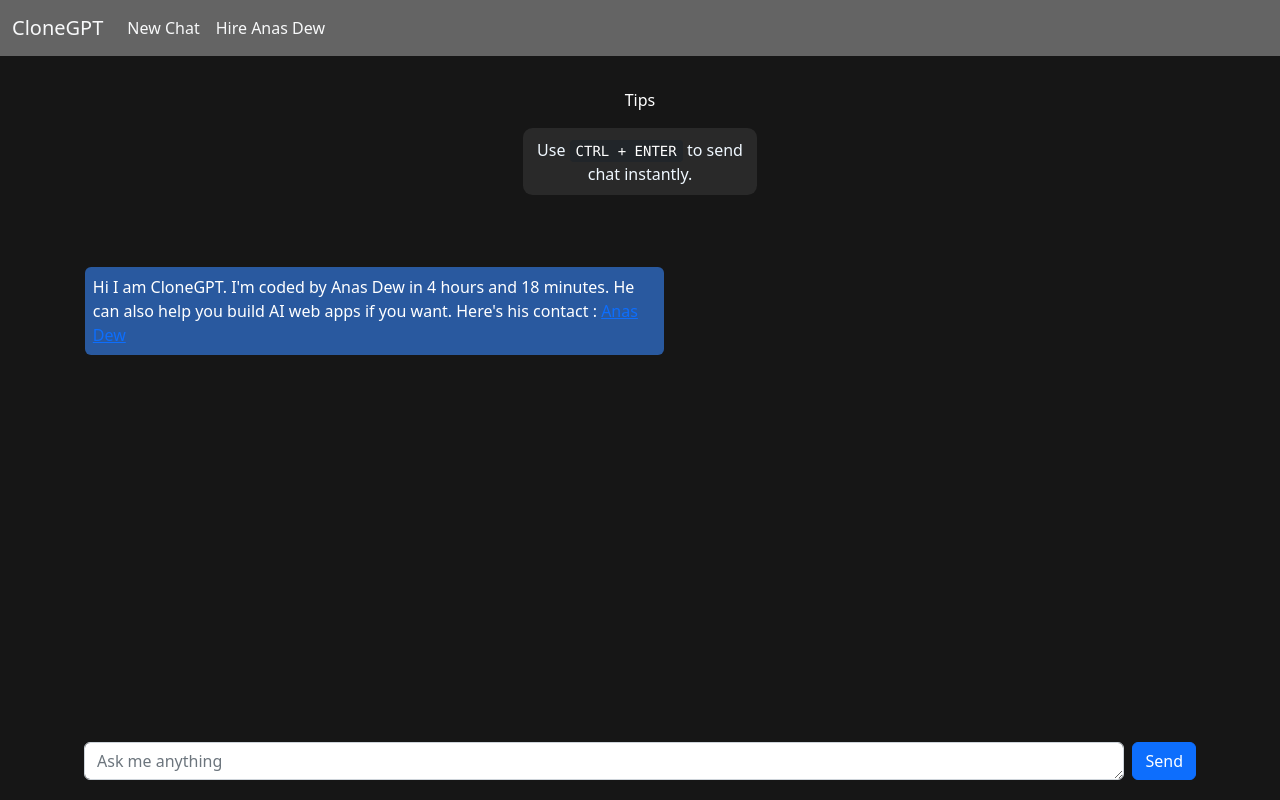
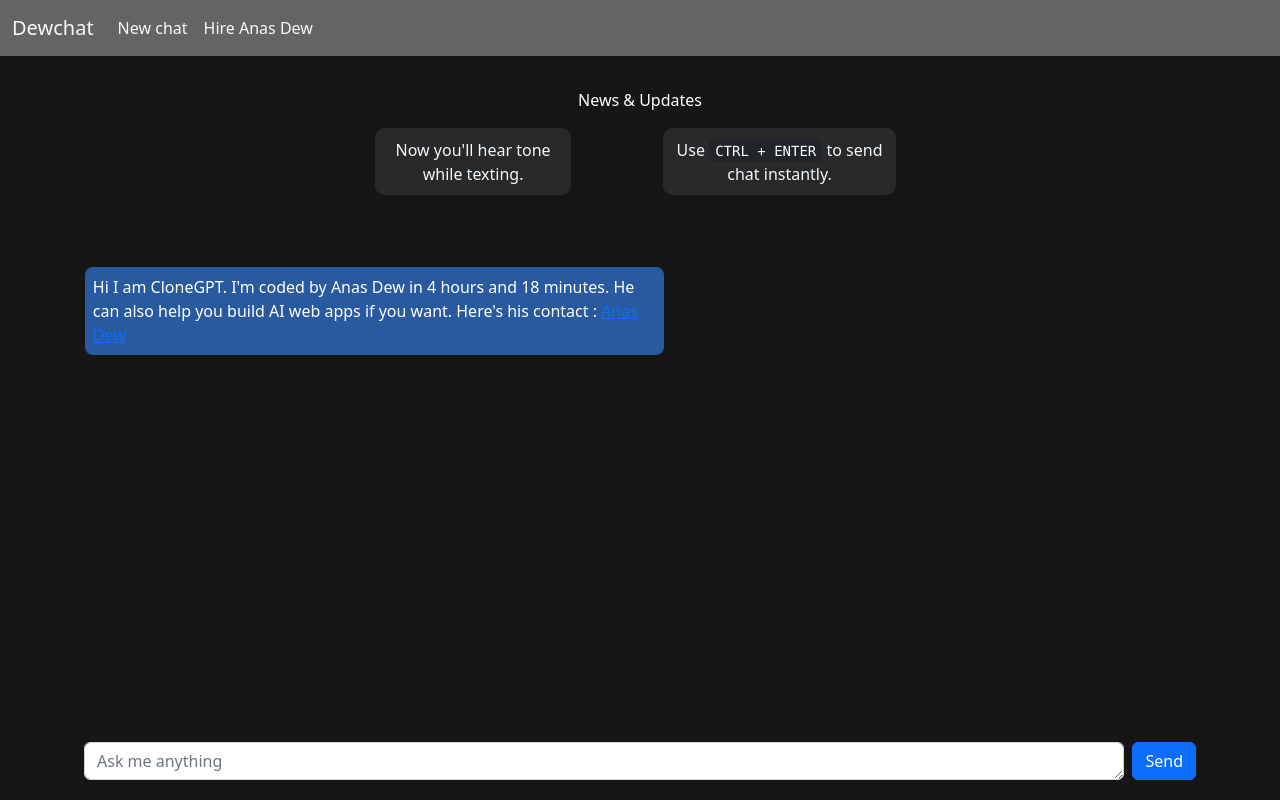
Before and after one commit to Anas-Dew/chatgpt-clone, a React (Create React App) app: page /chat in a window 1280 px wide. Built offline with nearby package versions, Linux system fonts and the light colour scheme.

Commit message:
chat tones and commands

```diff
--- a/public/index.html
+++ b/public/index.html
@@ -15,11 +15,11 @@
   <link rel="icon" href="%PUBLIC_URL%/favicon.ico" />
   <meta name="viewport" content="width=device-width, initial-scale=1" />
   <meta name="theme-color" content="#217b82" />
-  <meta name="description" content="A ChatGPT Clone made by Anas Dew." />
+  <meta name="description" content="Dewchat is an AI Chatbot that is made for fun, knowledge, casual chat and a lot more you can imagine. Made by Anas Dew (Anas Raza)" />
   <link rel="apple-touch-icon" href="%PUBLIC_URL%/logo192.png" />
 
   <link rel="manifest" href="%PUBLIC_URL%/manifest.json" />
-  <title>CloneGPT - A ChatGPT Clone by Anas Dew</title>
+  <title>Dewchat - Your AI Friend</title>
 </head>
 
 <body>
--- a/src/App.js
+++ b/src/App.js
@@ -4,10 +4,15 @@ import Navbar from './components/Navbar';
 import { BrowserRouter as Router, Route, Routes } from 'react-router-dom'
 import Tips from './components/Tips'
 function App() {
+  if (localStorage.getItem('theme') === "dark") {
+    console.log("dark mode");
+  } else {
+    console.log("nope");
+  }
   return (
     <>
       <Router>
-        <Navbar heading="CloneGPT"/>
+        <Navbar heading="Dewchat"/>
         <Tips/>
         <Routes>
           <Route exact path='/' element={<Chat/>}></Route>
--- a/src/components/Chat.js
+++ b/src/components/Chat.js
@@ -1,23 +1,30 @@
 import React, { useRef, useState } from 'react'
 /* eslint-disable */
+import userChatTone from "../text-sent.wav"
+import aiChatTone from "../text-got.wav"
 const Chat = () => {
     const audioSendRef = useRef(null);
     const audioGotRef = useRef(null);
-    const [AIChat, setAIChat] = useState('AI is typing...')
     const AddToChat = () => {
         let chatBox = document.getElementById('chat-box');
         let currentText = document.getElementById('chat-input').value
         if (currentText.length <= 0) {
             audioGotRef.current.play()
-            chatBox.innerHTML = chatBox.innerHTML + "<div id='chat-pop' class='p-2 m-4 bg-primary text-white rounded'>You input is empty. Feel free to ask me anything.</div>"
-        } else {
+            chatBox.innerHTML = chatBox.innerHTML + "<div id='chat-pop' class='p-2 m-4 bg-primary text-white rounded-3'>You input is empty. Feel free to ask me anything.</div>"
+        } else if (currentText == "/dark") {
+            localStorage.setItem("theme", "dark")
+            SendChat("I see where your thoughts are going 😁.")
+            window.scrollTo(0,10000)
+            setTimeout(()=> {window.location.reload()}, 3000)
+        }
+        else {
             audioSendRef.current.play()
-            chatBox.innerHTML = chatBox.innerHTML + `<div id='chat-pop' style='background-color:#217b82 !important' class='slide-top align-self-end text-end p-2 m-1 text-white rounded'></div>`
+            chatBox.innerHTML = chatBox.innerHTML + `<div id='chat-pop' style='background-color:#217b82 !important' class='slide-top align-self-end text-end p-2 m-1 text-white rounded-3'></div>`
             chatBox.lastChild.textContent = currentText
             window.scrollTo(0,10000)
             document.getElementById('chat-input').value = ""
             setTimeout(() => {
-                SendChat()
+                SendChat('Dewbot is typing...')
                 window.scrollTo(0,10000)
             }, 1000)
             // setAIChat('...')
@@ -27,14 +34,14 @@ const Chat = () => {
     const ClearChat = () => {
         let chatBox = document.getElementById('chat-box');
         document.getElementById('chat-input').value = ""
-        chatBox.innerHTML = "<div id='chat-pop' style='background-color:#29599f !important' class='p-2 m-4 text-white rounded'>Hi I am CloneGPT. I'm coded by Anas Dew in 4 hours and 18 minutes. He can also help you build AI web apps if you want.</div>"
+        chatBox.innerHTML = "<div id='chat-pop' style='background-color:#29599f !important' class='p-2 m-4 text-white rounded-3'>Hi I am CloneGPT. I'm coded by Anas Dew in 4 hours and 18 minutes. He can also help you build AI web apps if you want.</div>"
 
     }
 
-    const SendChat = () => {
+    const SendChat = (custom_message) => {
         let chatBox = document.getElementById('chat-box');
         audioGotRef.current.play()
-        chatBox.innerHTML += `<div id='chat-pop' style='background-color:#29599f !important' class='slide-top p-2 m-4 text-white rounded'>${AIChat}</div>`
+        chatBox.innerHTML += `<div id='chat-pop' style='background-color:#29599f !important' class='slide-top p-2 m-4 text-white rounded-3'>${custom_message}</div>`
         // chatBox.lastChild.textContent = text
     }
 
@@ -67,15 +74,15 @@ const Chat = () => {
     return (
         <div>
             <div id='chat-box' style={{ marginBottom: "5rem" }} className=' p-3 d-flex flex-column'>
-                <div id='chat-pop' style={{ backgroundColor: "#29599f" }} className='p-2 m-4 text-white rounded'>Hi I am CloneGPT. I'm coded by Anas Dew in 4 hours and 18 minutes. He can also help you build AI web apps if you want. Here's his contact : <a href='http://anasdew.tech/'>Anas Dew</a></div>
+                <div id='chat-pop' style={{ backgroundColor: "#29599f" }} className='p-2 m-4 text-white rounded-3'>Hi I am CloneGPT. I'm coded by Anas Dew in 4 hours and 18 minutes. He can also help you build AI web apps if you want. Here's his contact : <a href='http://anasdew.tech/'>Anas Dew</a></div>
             </div>
             {/* THESE ARE CHAT BUTTONS */}
             <div>
                 <audio ref={audioSendRef}>
-                    <source src="../text-sent.wav" type="audio/wav" />
+                    <source src={userChatTone} type="audio/wav" />
                 </audio>
                 <audio ref={audioGotRef}>
-                    <source src="../text-got.wav" type="audio/wav" />
+                    <source src={aiChatTone} type="audio/wav" />
                 </audio>
                 <div id='chat-plate' className=" p-3 fixed-bottom bg-white">
                     <textarea style={{ height: "1rem" }} onKeyDown={e => {
--- a/src/components/Navbar.js
+++ b/src/components/Navbar.js
@@ -13,7 +13,7 @@ const Navbar = (props) => {
                 <div className="collapse navbar-collapse" id="navbarNav">
                     <ul className="navbar-nav">
                         <li className="nav-item">
-                            <a className="nav-link text-light" rel='noreferrer noopener' href="/">New Chat</a>
+                            <a className="nav-link text-light" rel='noreferrer noopener' href="/">New chat</a>
                         </li>
                         <li className="nav-item">
                             <a className="nav-link text-light" rel='noreferrer noopener' target={'_blank'} href="http://anasdew.tech/">Hire Anas Dew</a>
--- a/src/components/Tips.js
+++ b/src/components/Tips.js
@@ -6,9 +6,14 @@ function FAQs() {
         <div id='faq-block' className='mt-5 d-flex text-center justify-content-center'>
             <div className='d-flex flex-column align-items-center m-3'>
                 <i style={{ scale: "1.2" }} className="mt-3 fa-solid fa-wand-magic-sparkles"></i>
-                <p className='mt-2 text-white'>Tips</p>
-                <div className='d-flex flex-column align-items-center'>
-                    <p id='faq-1' className='faq-content'>Use <kbd>CTRL + ENTER</kbd> to send chat instantly.</p>
+                <p className='mt-2 text-white'>News & Updates</p>
+                <div id='news-updates-div' style={{display: "flex"}}>
+                    <div className='d-flex flex-column align-items-center'>
+                        <p className='faq-content'>Now you'll hear tone while texting.</p>
+                    </div>
+                    <div className='d-flex flex-column align-items-center'>
+                        <p className='faq-content'>Use <kbd>CTRL + ENTER</kbd> to send chat instantly.</p>
+                    </div>
                 </div>
             </div>
         </div>
--- a/src/index.css
+++ b/src/index.css
@@ -10,6 +10,10 @@ body {
 #nav-bar {
     background-color: var(--plate-color) !important;
     color: aliceblue !important;
+}
+
+#news-updates-div {
+
 }
 
 #chat-box {
@@ -26,6 +30,9 @@ body {
 }
 
 @media screen and (max-width: 480px) {
+    #news-updates-div {
+        flex-direction: column;
+    }
     #chat-plate {
         padding-left: 1rem !important;
         padding-right: 1rem !important;
```
